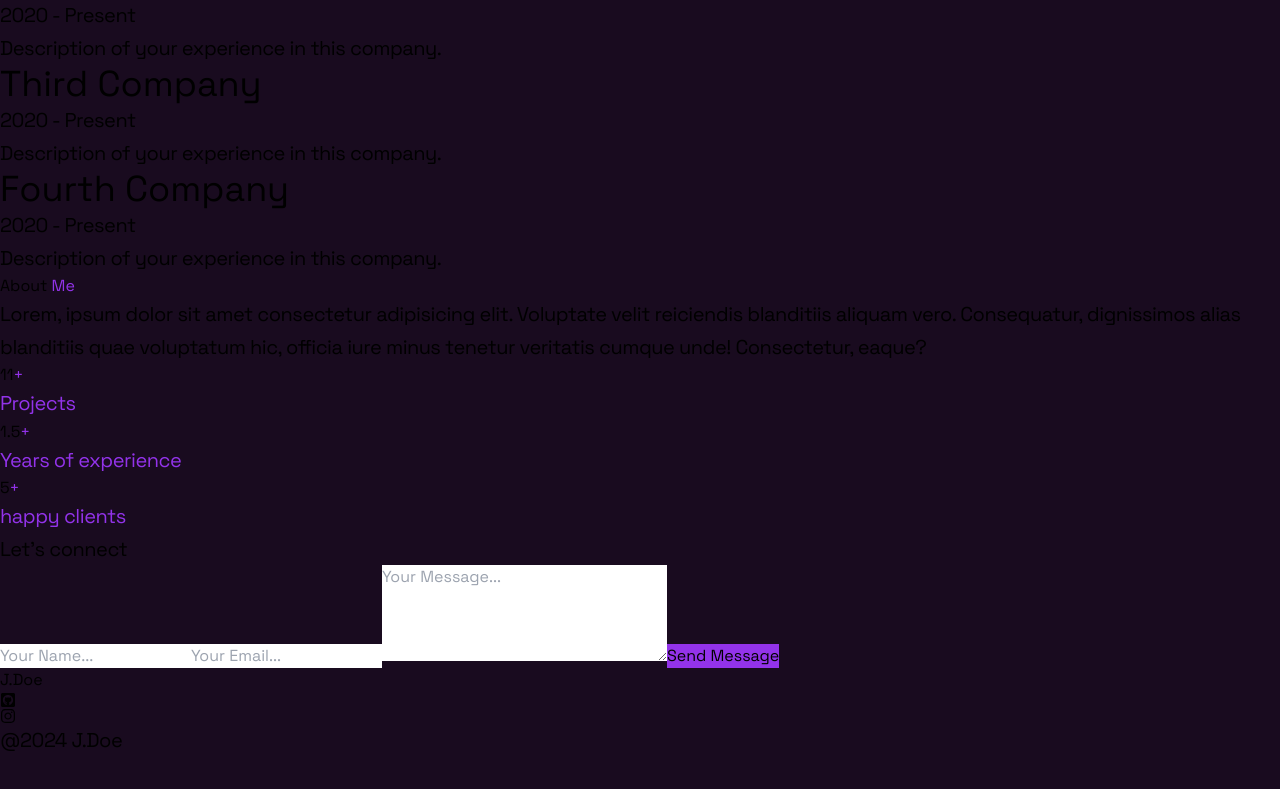
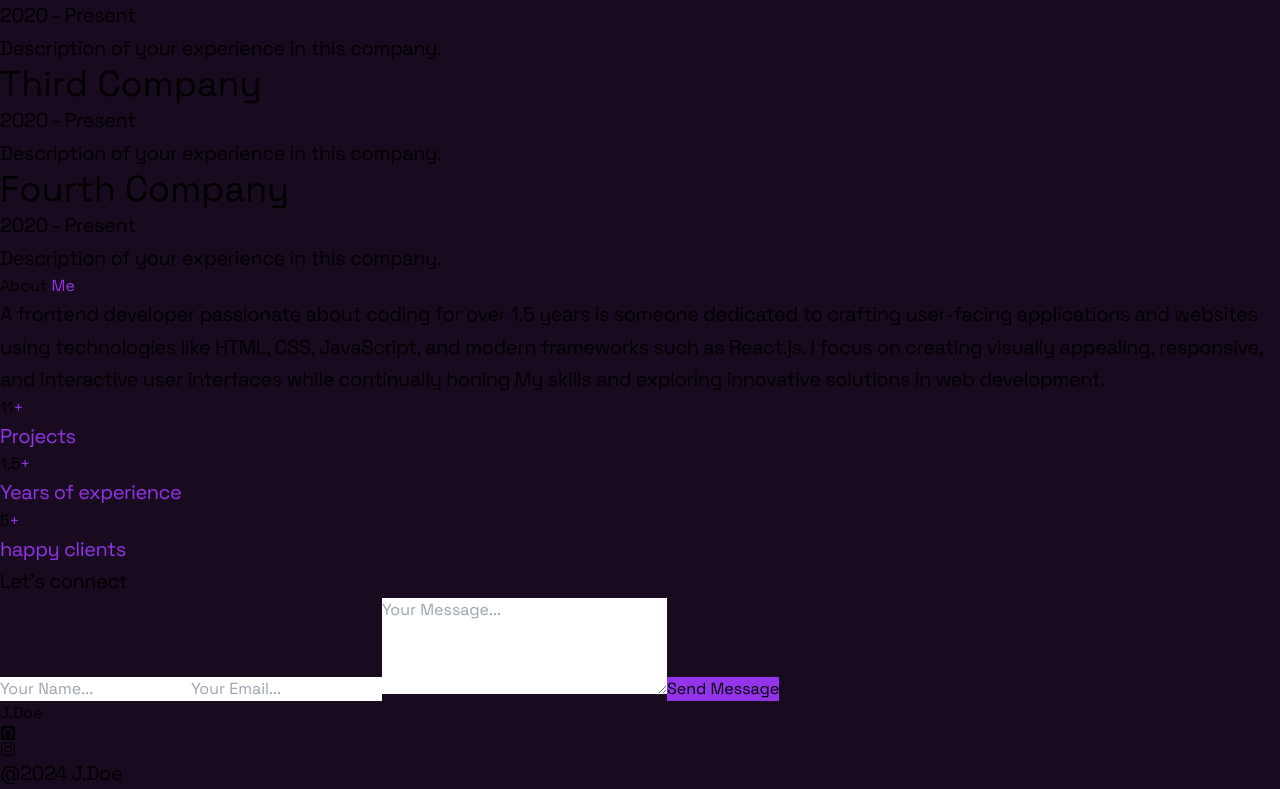
Before and after one commit to fayssalrifland/PortfolioV2.0, a React (Vite) app: page / in a window 1280 px wide. Shown: the part 5024-5813 px from the top of the page. Before the commit the page ends 5781 px from the top, so only its background shows below. Built offline with nearby package versions, Linux system fonts and the light colour scheme.

Commit message:
changing About me

```diff
--- a/src/components/Contact.jsx
+++ b/src/components/Contact.jsx
@@ -15,14 +15,11 @@ const Contact = () => {
             <div className='text-gray-300 my-3'>
               <h3 className='text-4xl font-semibold mb-5'>About <span>Me</span></h3>
               <p className='text-justify leading-7 w-11/12 mx-auto'>
-                Lorem, ipsum dolor sit amet consectetur adipisicing elit.
-                 Voluptate velit reiciendis blanditiis aliquam vero. Consequatur,
-                dignissimos alias blanditiis quae voluptatum hic,
-                officia iure minus tenetur veritatis cumque unde! Consectetur, eaque?
+              A frontend developer passionate about coding for over 1.5 years is someone dedicated to crafting user-facing applications and websites using technologies like HTML, CSS, JavaScript, and modern frameworks such as React.js. I focus on creating visually appealing, responsive, and interactive user interfaces while continually honing My skills and exploring innovative solutions in web development.
               </p>
             </div>
 
-            <div className='flex mt-10 md:ml-10 items-center gap-7'>
+            <div className='flex mt-10 ml-12 items-center gap-7'>
                 <div className='bg-gray-800/40 p-4 rounded-lg'>
                     <h3 className='md:text-4xl text-2xl font-semibold text-white'>11<span>+</span></h3>
                     <p className='text-xs text-base'><span>Projects</span></p>
```
